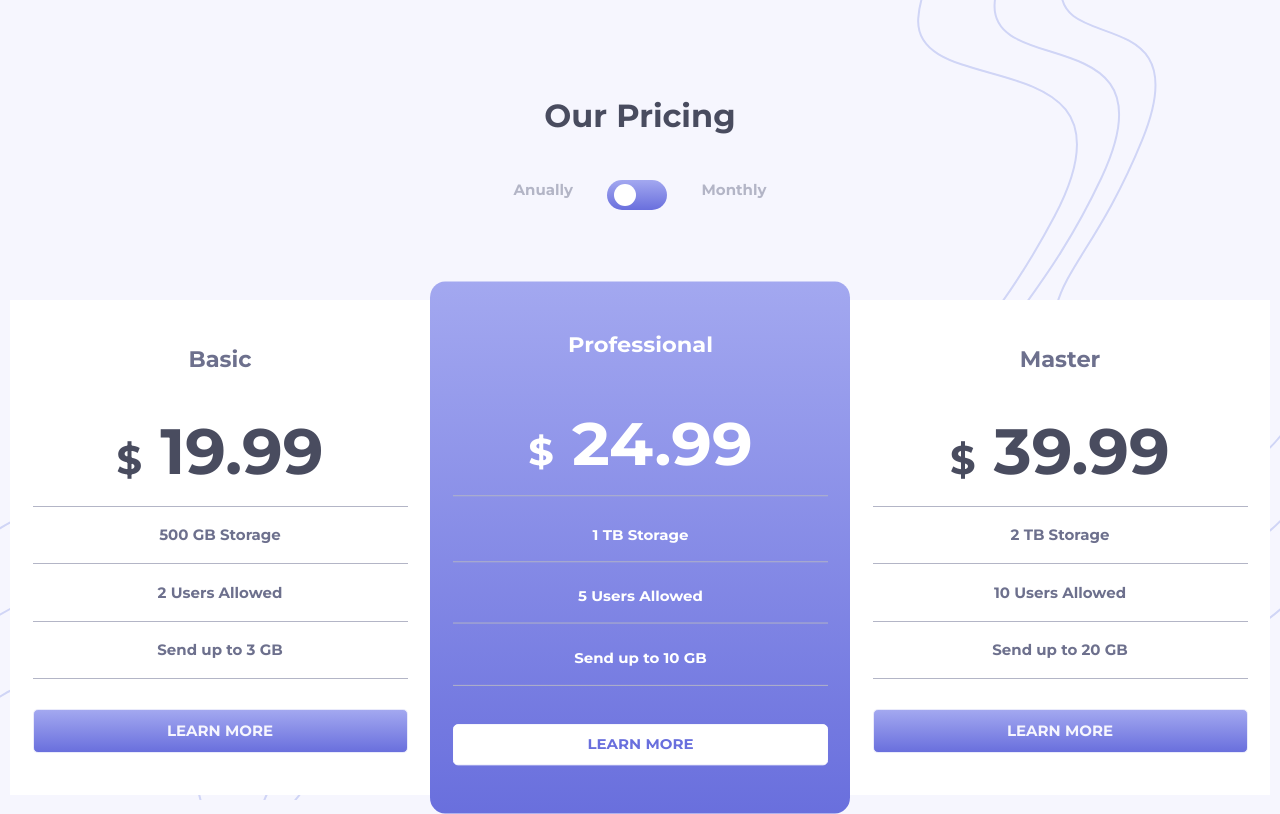
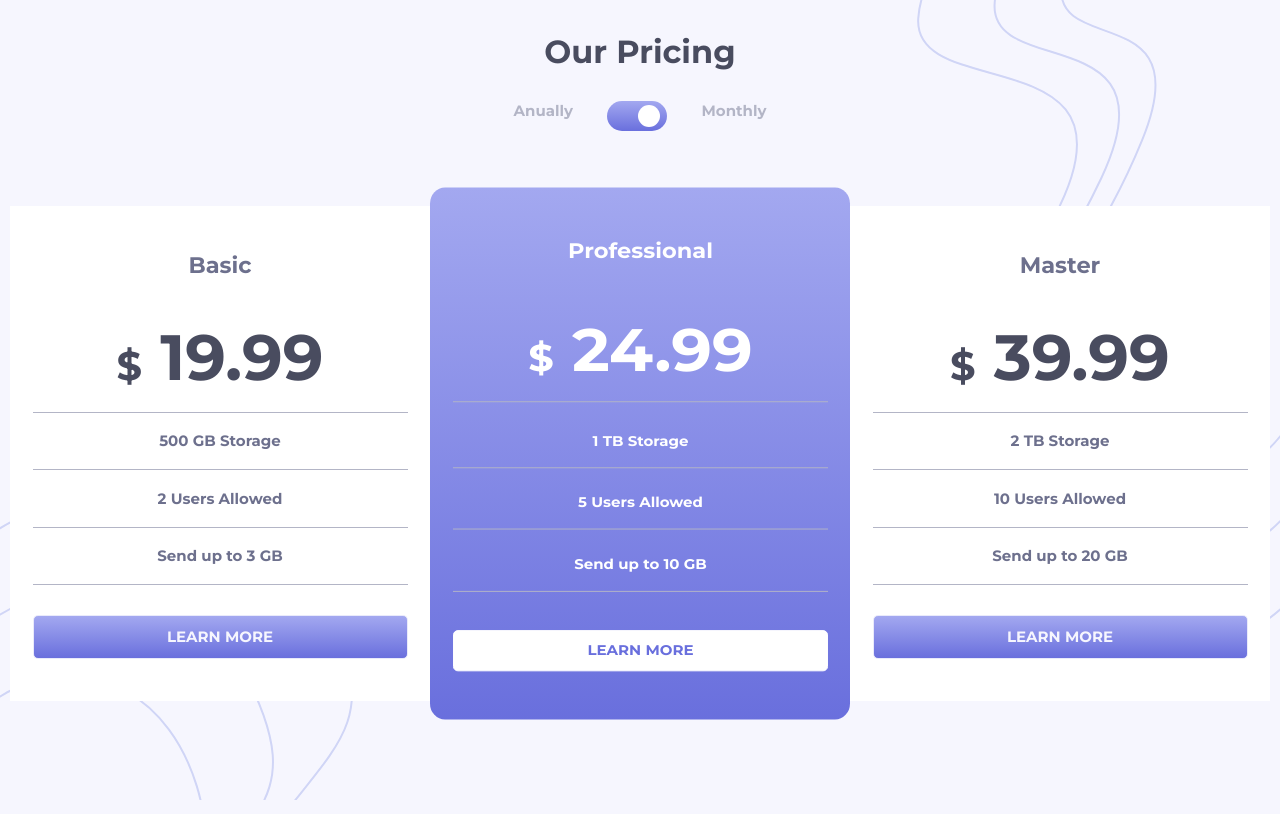
Before and after one commit to ptsionis/frontend-mentor-projects, a plain HTML site: page 2. Junior/pricing-component-with-toggle/index.html in a window 1280 px wide. Drawn offline with Linux system fonts and the light colour scheme.

Commit message:
fixed some minor bugs
-switch checkbox now checked by default
-css paddings for heading and toggler reduced

```diff
--- a/2. Junior/pricing-component-with-toggle/css/style.css
+++ b/2. Junior/pricing-component-with-toggle/css/style.css
@@ -43,11 +43,11 @@ body {
 .heading {
     font-size: 2rem;
     color: var(--dark-grayish-blue);
-    margin-top: 3em;
+    margin-top: 1em;
 }
 
 .toggler {
-    margin: 3em 0em;
+    margin: 2em 0em;
 }
 
 .toggler-switch {
--- a/2. Junior/pricing-component-with-toggle/index.html
+++ b/2. Junior/pricing-component-with-toggle/index.html
@@ -14,7 +14,7 @@
       <div class="toggler">
         <span class="toggle-text">Anually</span>
         <label class="toggler-switch">
-          <input type="checkbox" onclick="changeValues(this)">
+          <input type="checkbox" onclick="changeValues(this)" checked>
           <span class="rounded-slider"></span>
         </label>
         <span class="toggle-text">Monthly</span>
```
